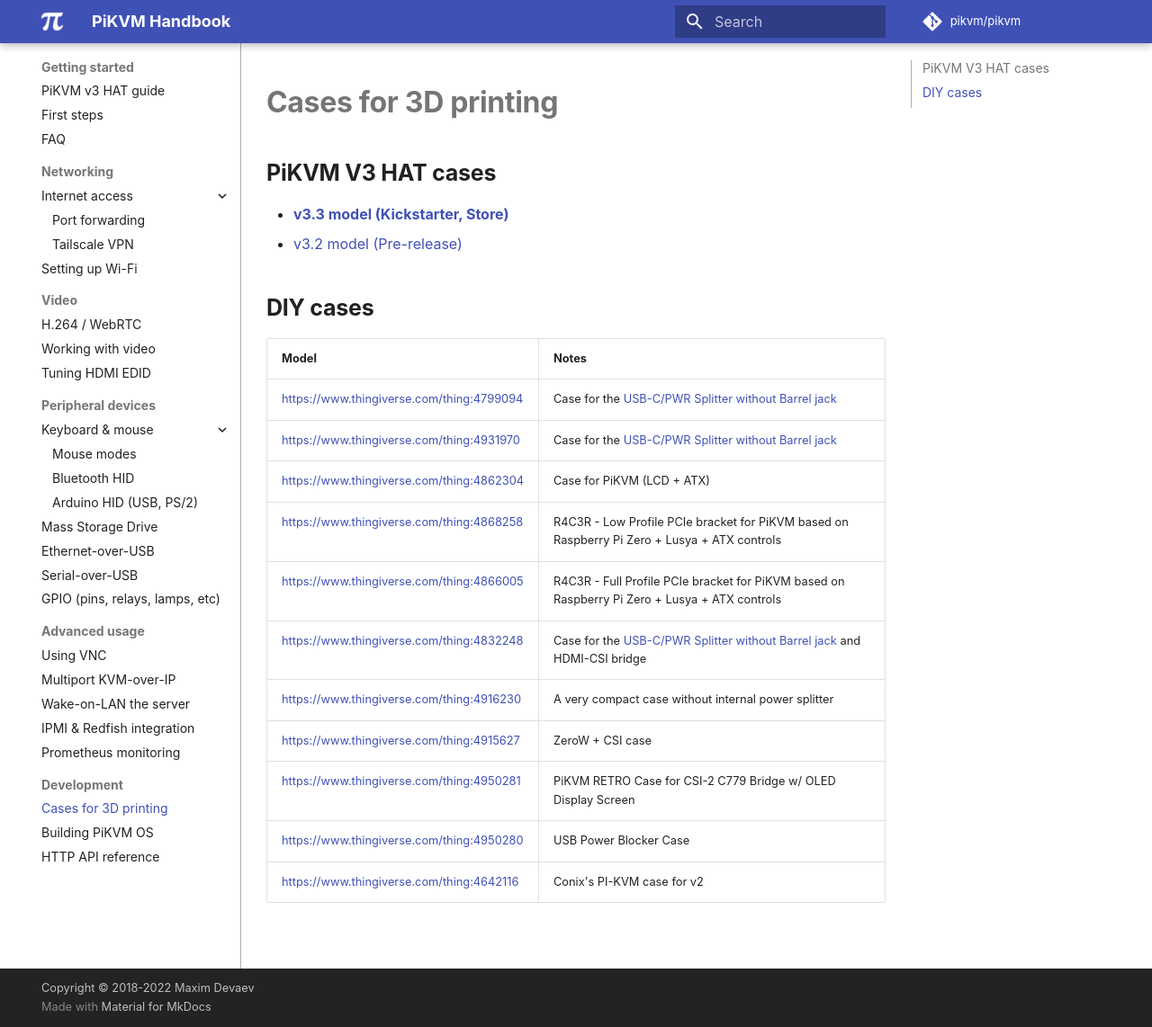
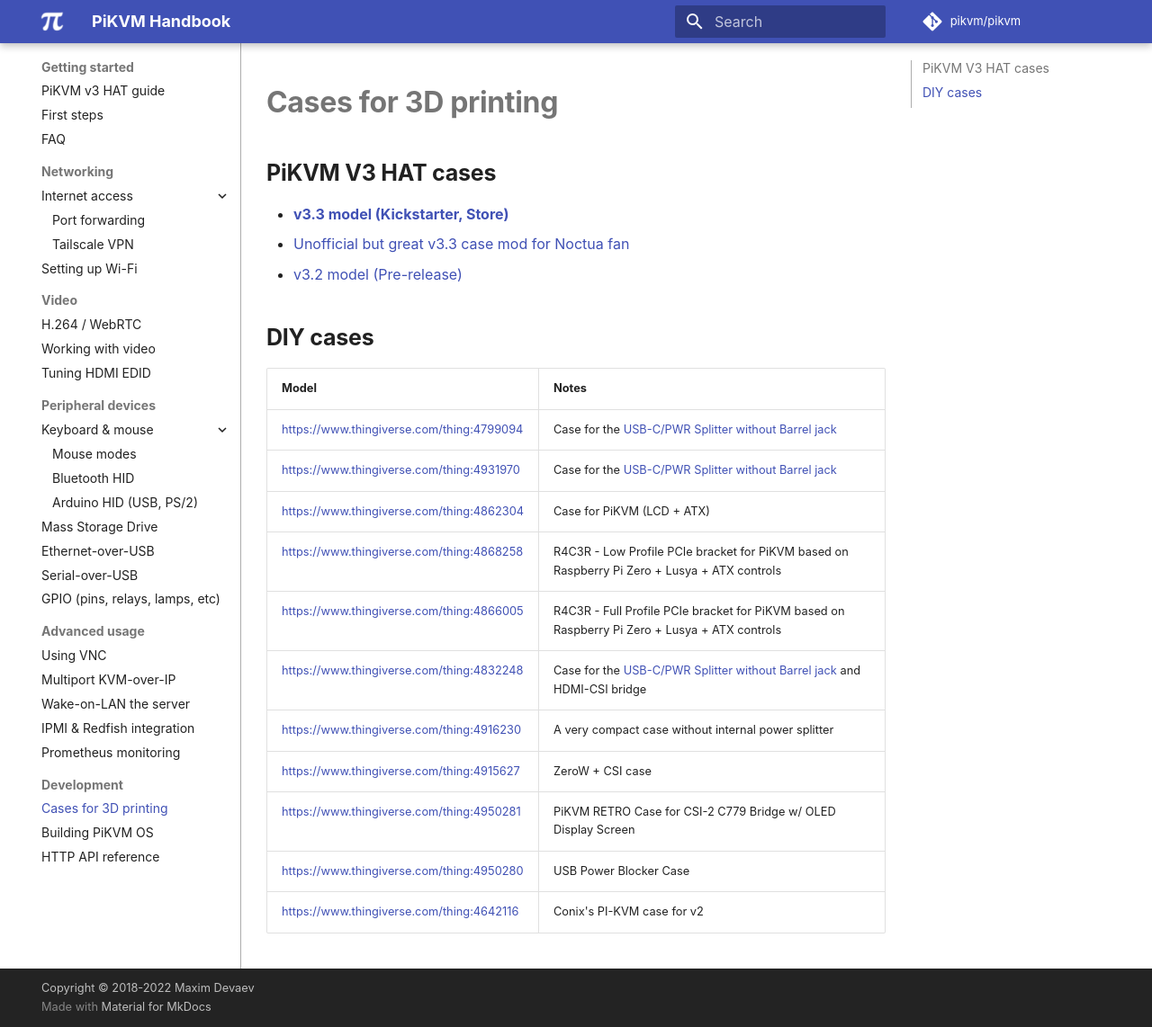
Before and after one commit to pikvm/pikvm, an MkDocs documentation site: the page built from docs/3d_printing.md, in a window 1280 px wide and 1142 px high. Shown: the whole window at 90% size. Built offline with MkDocs 1.6.1 and Material for MkDocs 9.7.7, drawn with Linux system fonts in a browser that asks for light colours; some web fonts are replaced; comment, search, counter and statistics services are not loaded.

Commit message:
Update 3d_printing.md

```diff
--- a/docs/3d_printing.md
+++ b/docs/3d_printing.md
@@ -3,6 +3,7 @@
 ## PiKVM V3 HAT cases
 
 * [**v3.3 model (Kickstarter, Store)**](stl/v3.3/index.md)
+* [Unofficial but great v3.3 case mod for Noctua fan](https://www.printables.com/model/218724-pikvm-case-mod-for-silent-noctua-40mm-fan)
 * [v3.2 model (Pre-release)](stl/v3.2/index.md)
 
 ## DIY cases
```
